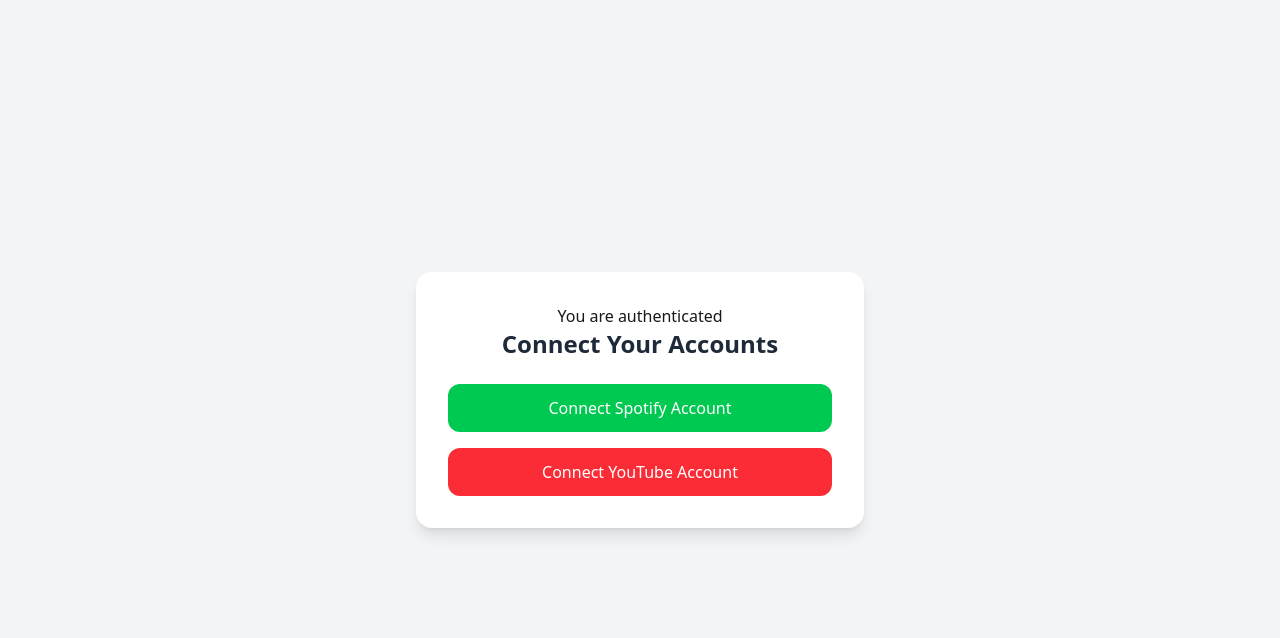
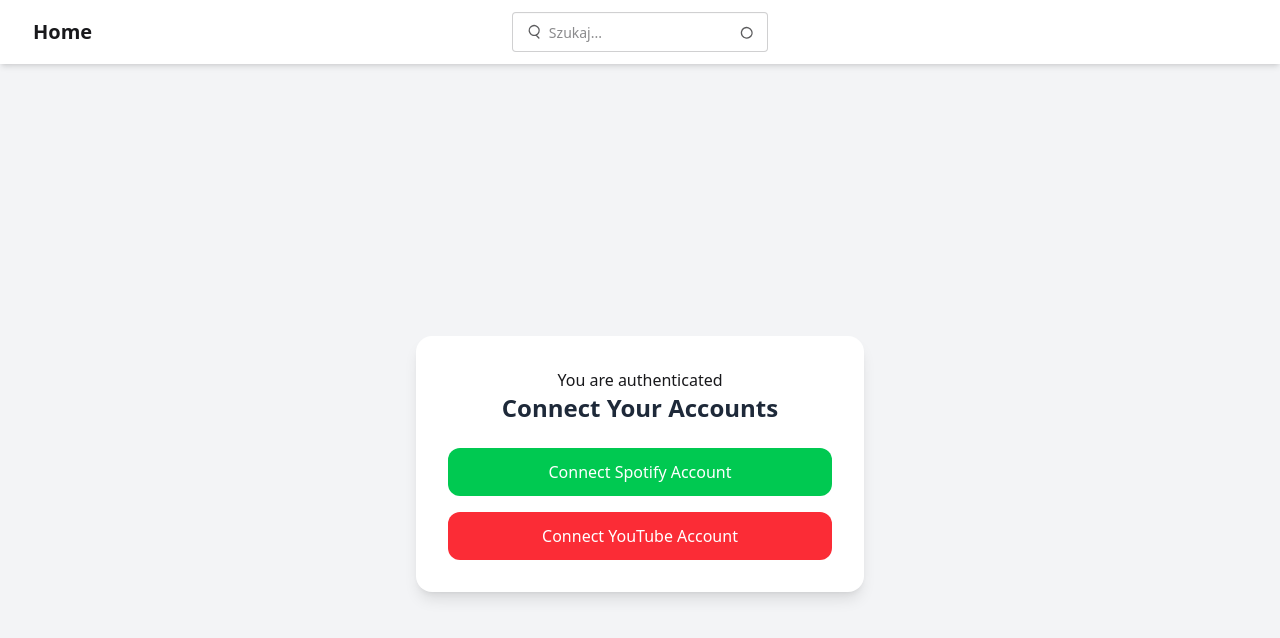
Before and after one commit to K4Nu/MusicRecommenderFrontend, a React (Vite) app: page / in a window 1280 px wide. Shown: the top 638 px of the page. Built offline with nearby package versions, Linux system fonts and the light colour scheme; sample sign-in values are in the browser's storage.

Commit message:
feat(components): Navbar component

```diff
--- a/src/components/AuthContext.jsx
+++ b/src/components/AuthContext.jsx
@@ -10,19 +10,19 @@
 
     const checkAuth = async () => {
         try {
-            // 1. Sprawdź access token
+            // 1. access token
             if (Auth.isAuthenticated()) {
                 setIsAuthenticated(true);
-                setUser({ authenticated: true }); // miejsce na realne dane usera
+                setUser({ authenticated: true });
                 return;
             }
 
-            // 2. Spróbuj refresh token
+            // 2.refresh token
             const tokens = Auth.getTokens();
             const refreshToken = tokens?.refreshToken;
 
             if (refreshToken) {
-                await Auth.refreshToken(); // zakładamy, że ustawia nowe access/refresh
+                await Auth.refreshToken();
                 setIsAuthenticated(true);
                 setUser({ authenticated: true });
             } else {
--- a/src/components/Index.jsx
+++ b/src/components/Index.jsx
@@ -1,11 +1,14 @@
 import Auth from "./Auth";
+import Navbar from "./Navbar";
 
-const Index =()=> {
+const Index = () => {
     console.log(Auth.getTokens());
 
     if (!Auth.isAuthenticated()) return null;
 
     return (
+        <>
+            <Navbar />
             <div className="flex items-center justify-center min-h-screen bg-gray-100">
                 <div className="bg-white shadow-lg rounded-2xl p-8 w-full max-w-md text-center">
                     <h1>You are authenticated</h1>
@@ -28,6 +31,8 @@
                     </div>
                 </div>
             </div>
+        </>
     );
-}
+};
+
 export default Index;
--- /dev/null
+++ b/src/components/Navbar.jsx
@@ -0,0 +1,60 @@
+import React from "react";
+
+const Navbar = () => {
+    return (
+        <div className="navbar bg-base-100 shadow-md px-4">
+            {/* Lewa strona */}
+            <div className="navbar-start">
+                <span className="btn btn-ghost text-xl">Home</span>
+            </div>
+
+            {/* Środek */}
+            <div className="navbar-center">
+                <label className="input input-bordered flex items-center gap-2 w-64">
+                    {/* Ikona lupy (lewa) */}
+                    <svg
+                        xmlns="http://www.w3.org/2000/svg"
+                        className="h-5 w-5 opacity-70"
+                        fill="none"
+                        viewBox="0 0 24 24"
+                        stroke="currentColor"
+                    >
+                        <path
+                            strokeLinecap="round"
+                            strokeLinejoin="round"
+                            strokeWidth="2"
+                            d="M21 21l-4.35-4.35m0 0A7.5 7.5 0 1010.5 3a7.5 7.5 0 006.15 13.65z"
+                        />
+                    </svg>
+
+                    <input
+                        type="text"
+                        className="grow"
+                        placeholder="Szukaj..."
+                    />
+
+                    {/* Ikona osoby (prawa) */}
+                    <svg
+                        xmlns="http://www.w3.org/2000/svg"
+                        className="h-5 w-5 opacity-70"
+                        fill="none"
+                        viewBox="0 0 24 24"
+                        stroke="currentColor"
+                    >
+                        <path
+                            strokeLinecap="round"
+                            strokeLinejoin="round"
+                            strokeWidth="2"
+                            d="M5.121 17.804A8 8 0 1119 10a8 8 0 01-13.879 7.804z"
+                        />
+                    </svg>
+                </label>
+            </div>
+
+            {/* Prawa strona (pusta tylko dla balansu, żeby center było faktycznie na środku) */}
+            <div className="navbar-end" />
+        </div>
+    );
+};
+
+export default Navbar;
```
Lines whose indentation alone changed are shown as unchanged.
